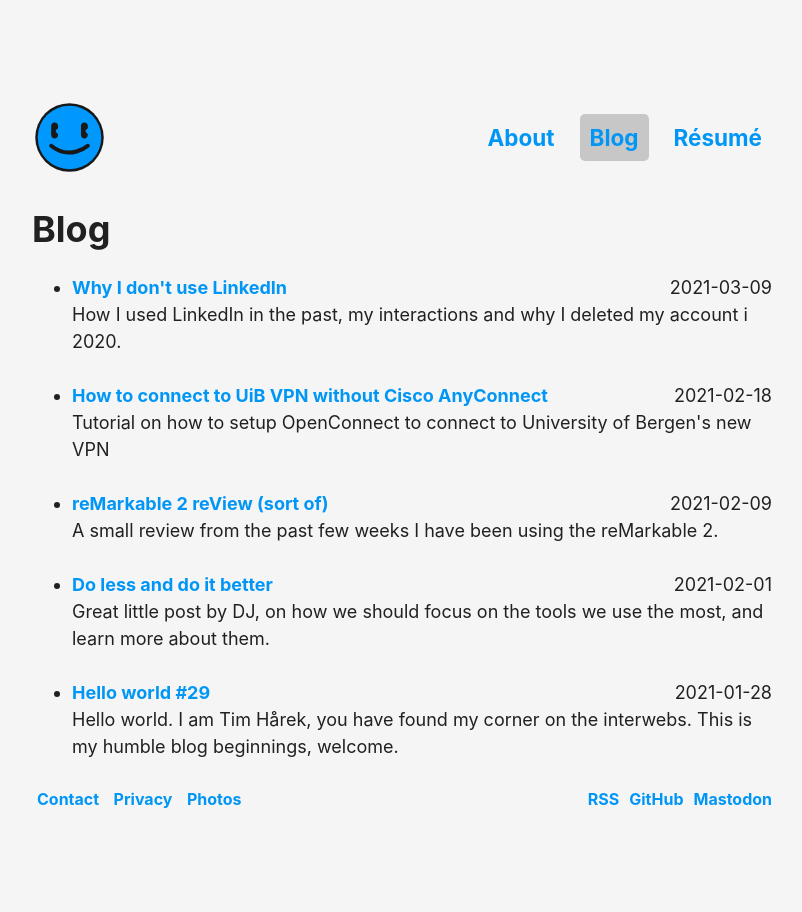
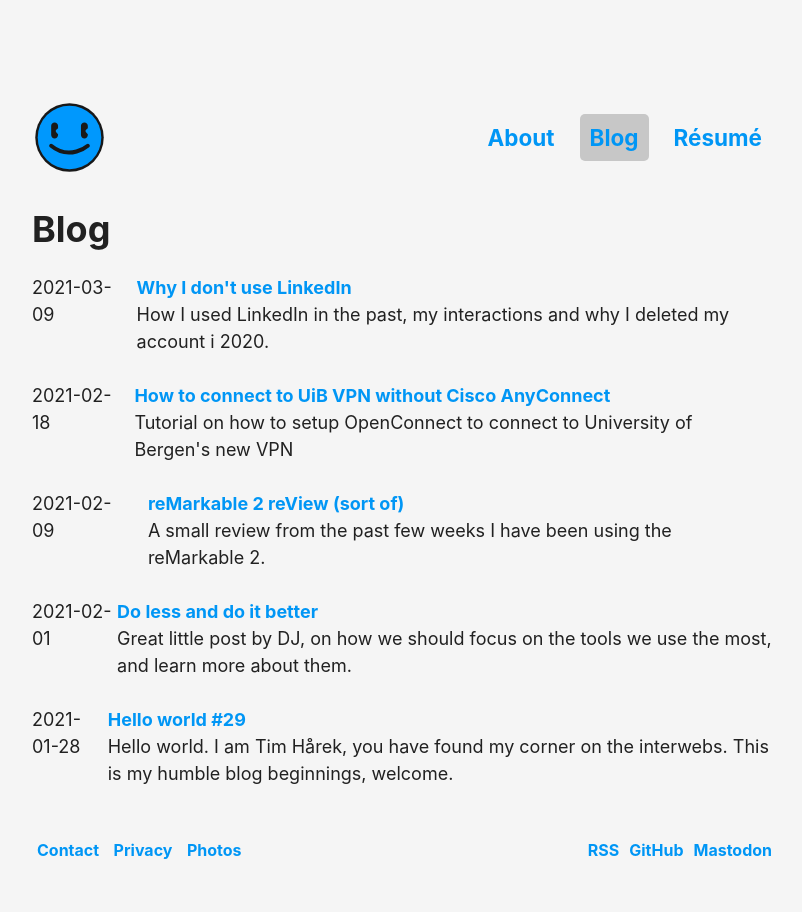
Before and after one commit to timharek/timharek.no, a Jekyll site: the page built from pages/blog.html, in a window 1280 px wide. Shown: the whole page, without its empty margins (238-1040 px from the left). Built offline with Jekyll 4.4.1, drawn with Linux system fonts in a browser that asks for light colours.

Commit message:
chore: Changed blog-layout

```diff
--- a/assets/_sass/layouts/_blog.scss
+++ b/assets/_sass/layouts/_blog.scss
@@ -1,10 +1,24 @@
 ul.blog {
     margin-left: 0;
+    padding: 0;
 
-    li {
+    li.post {
         margin-bottom: 1.5em;
-        .date {
-            float: right;
+        list-style: none;
+        display: inline-flex;
+
+        @media (max-width: $breakpoint-medium2) {
+            display: block;
+        }
+
+        .post-date {
+            margin-right: 1em;
+        }
+
+        .post-summary {
+            span {
+                display: block;
+            }
         }
     }
 }
--- a/pages/blog.html
+++ b/pages/blog.html
@@ -10,12 +10,15 @@ permalink: /blog
 <ul class="blog">
     {% for post in site.posts %}
     <li class="post">
-        <div class="metadata">
-
-        <a href="{% if post.link %}{{ post.link }}{% else %}{{ post.url }}{% endif %}">{{ post.title }}</a>
-        <span class="date">{{ post.date | date: "%Y-%m-%d" }}</span>
+        <div class="post-metadata">
+            <span class="post-date">{{ post.date | date: "%Y-%m-%d" }}</span>
         </div>
-        <div class="summary">{{ post.excerpt }}</div>
+        <div class="post-summary">
+            <a href="{% if post.link %}{{ post.link }}{% else %}{{ post.url }}{% endif %}">{{ post.title }}</a>
+            <span>
+                {{ post.excerpt }}
+            </span>
+        </div>
     </li>
     {% endfor %}
 </ul>
```
